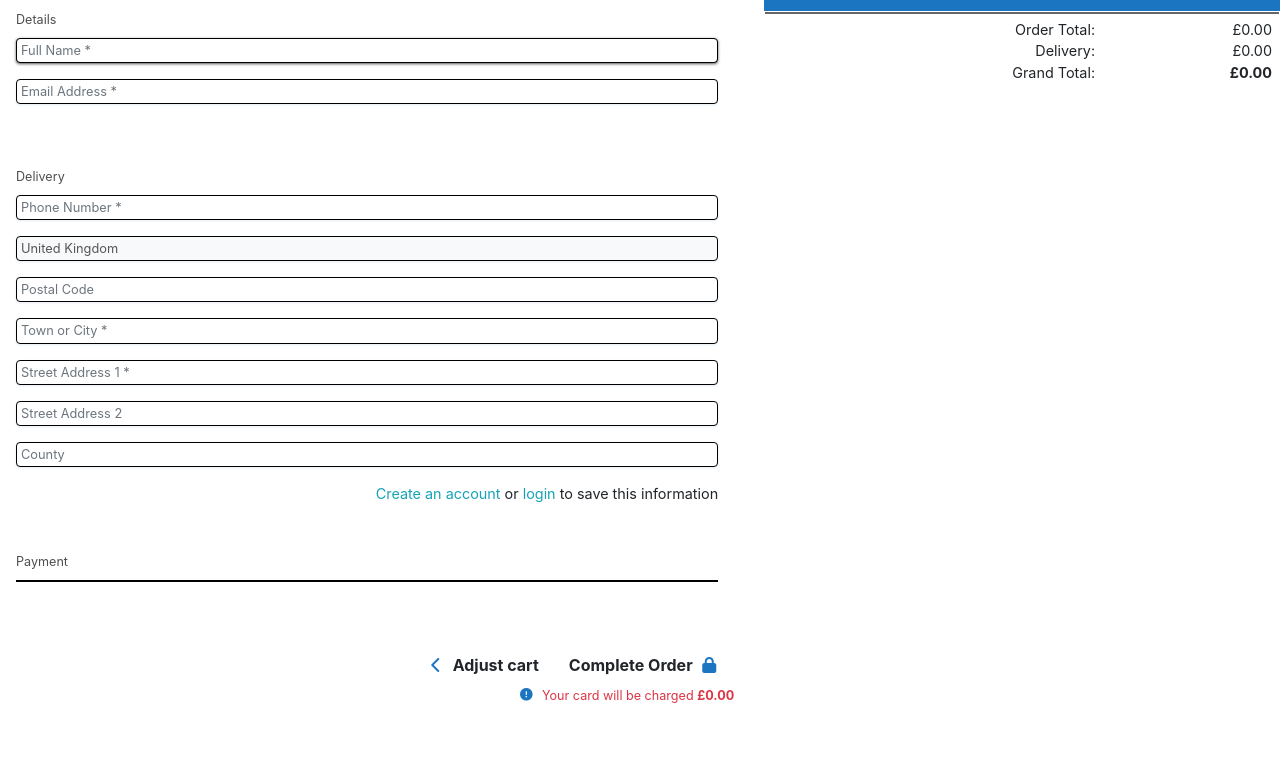
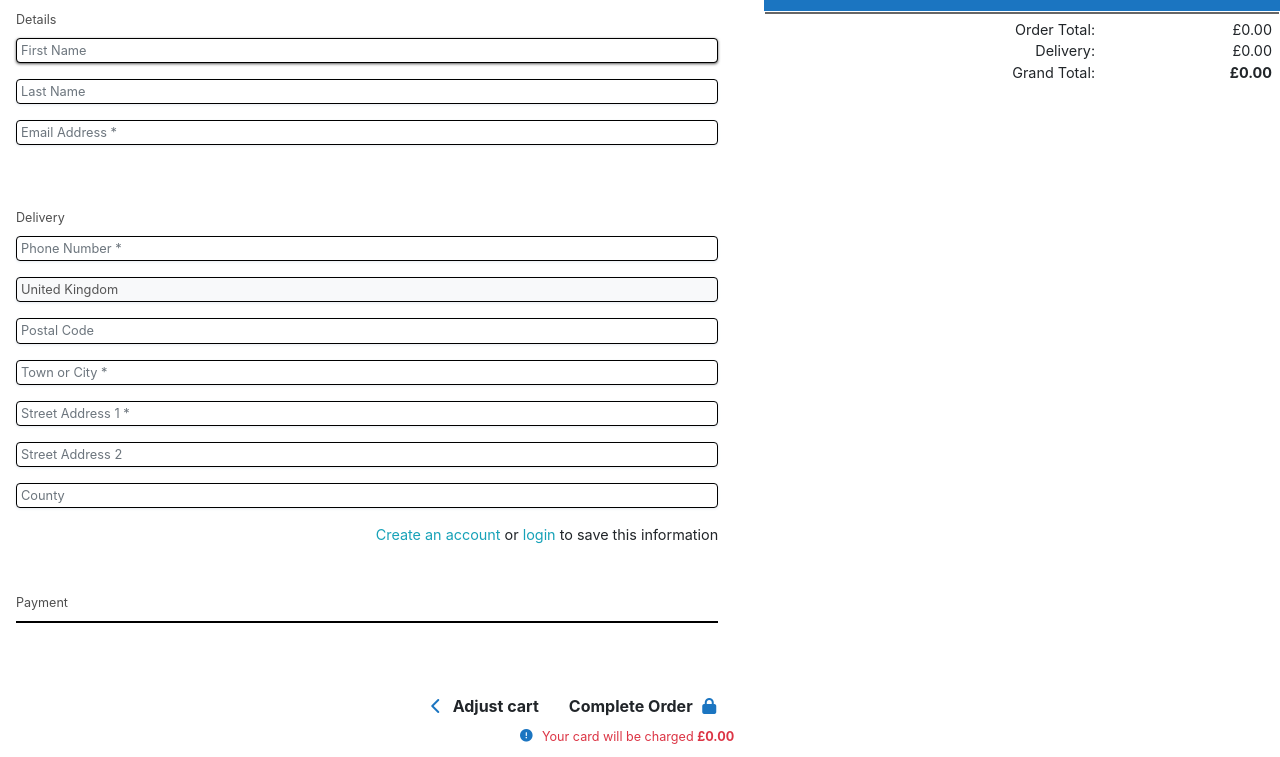
Before and after one commit to Algety/bookstore, a Django app: template checkout/templates/checkout/checkout.html in a window 1280 px wide. Shown: the part 299-1056 px from the top of the page. Before the commit the page ends 1002 px from the top, so only its background shows below. Run offline with Django 3.2, Linux system fonts and the light colour scheme; the template is opened without the code that fills it: values that come from a table or form of the project are taken from there, others are empty; some libraries are stand-ins or nearby versions; some web fonts are replaced.

Commit message:
First and last name fields added on checkout with auto save to profile

```diff
--- a/checkout/forms.py
+++ b/checkout/forms.py
@@ -3,10 +3,17 @@ from .models import Order
 
 
 class OrderForm(forms.ModelForm):
+    # Non-model fields for first and last name
+    first_name = forms.CharField(
+        max_length=50, required=True, label=False
+    )
+    last_name = forms.CharField(
+        max_length=50, required=False, label=False
+    )
+
     class Meta:
         model = Order
         fields = (
-            "full_name",
             "email",
             "phone_number",
             "street_address1",
@@ -24,7 +31,8 @@ class OrderForm(forms.ModelForm):
         """
         super().__init__(*args, **kwargs)
         placeholders = {
-            "full_name": "Full Name",
+            "first_name": "First Name",
+            "last_name": "Last Name",
             "email": "Email Address",
             "phone_number": "Phone Number",
             "country": "United Kingdom (UK delivery only)",
@@ -35,7 +43,7 @@ class OrderForm(forms.ModelForm):
             "county": "County",
         }
 
-        self.fields["full_name"].widget.attrs["autofocus"] = True
+        self.fields["first_name"].widget.attrs["autofocus"] = True
 
         # Set country to UK and make it read-only
         self.fields["country"].initial = "United Kingdom"
@@ -45,7 +53,10 @@ class OrderForm(forms.ModelForm):
         ] = "background-color: #f8f9fa; cursor: not-allowed;"
 
         for field in self.fields:
-            if self.fields[field].required:
+            if field in ["first_name", "last_name"]:
+                # Handle non-model fields
+                placeholder = placeholders[field]
+            elif self.fields[field].required:
                 placeholder = f"{placeholders[field]} *"
             else:
                 placeholder = placeholders[field]
@@ -53,6 +64,20 @@ class OrderForm(forms.ModelForm):
             self.fields[field].widget.attrs["class"] = "stripe-style-input"
             self.fields[field].label = False
 
+    def clean(self):
+        """
+        Combine first_name and last_name into full_name
+        """
+        cleaned_data = super().clean()
+        first_name = cleaned_data.get("first_name", "").strip()
+        last_name = cleaned_data.get("last_name", "").strip()
+
+        if first_name:
+            full_name = f"{first_name} {last_name}".strip()
+            cleaned_data["full_name"] = full_name
+
+        return cleaned_data
+
     def clean_country(self):
         """Always return United Kingdom for UK-only delivery"""
         return "United Kingdom"
--- a/checkout/static/checkout/js/stripe_elements.js
+++ b/checkout/static/checkout/js/stripe_elements.js
@@ -66,11 +66,12 @@ form.addEventListener('submit', function(ev) {
     var url = '/checkout/cache_checkout_data/';
 
     $.post(url, postData).done(function () {
+        var fullName = $.trim($('#id_first_name').val()) + ' ' + $.trim($('#id_last_name').val());
         stripe.confirmCardPayment(clientSecret, {
             payment_method: {
                 card: card,
                 billing_details: {
-                    name: $.trim(form.full_name.value),
+                    name: fullName,
                     phone: $.trim(form.phone_number.value),
                     email: $.trim(form.email.value),
                     address:{
@@ -83,7 +84,7 @@ form.addEventListener('submit', function(ev) {
                 }
             },
             shipping: {
-                name: $.trim(form.full_name.value),
+                name: fullName,
                 phone: $.trim(form.phone_number.value),
                 address: {
                     line1: $.trim(form.street_address1.value),
--- a/checkout/templates/checkout/checkout.html
+++ b/checkout/templates/checkout/checkout.html
@@ -77,7 +77,8 @@
                 {% csrf_token %}
                 <fieldset class="rounded px-3 mb-5">
                     <legend class="fieldset-label small text-black px-2 w-100">Details</legend>
-                    {{ order_form.full_name | as_crispy_field }}
+                    {{ order_form.first_name | as_crispy_field }}
+                    {{ order_form.last_name | as_crispy_field }}
                     {{ order_form.email | as_crispy_field }}
                 </fieldset>
                 <fieldset class="rounded px-3 mb-5">
```
Also changed, not shown: checkout/views.py (+17 -3 lines), README.md.
